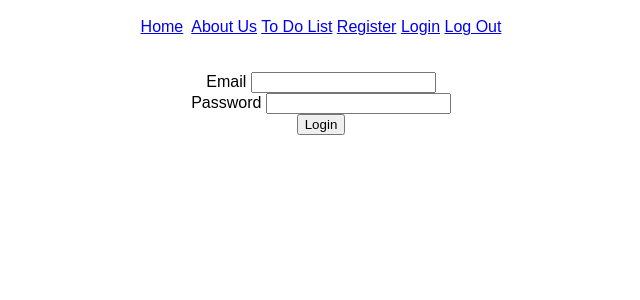
After one commit to Richard-Immergluck/blog-pennythoughts, a Flask app: page /login in a window 1280 px wide. The commit adds this page. Shown: the top 300 px of the page, without its empty margins (319-959 px from the left). Run offline with Flask 2, Linux system fonts and the light colour scheme.

Commit message:
Login functionality added and layout updated. Working

```diff
--- a/pennythoughts/forms.py
+++ b/pennythoughts/forms.py
@@ -10,3 +10,8 @@ class RegistrationForm(FlaskForm):
     password = PasswordField('Password',validators = [DataRequired()])
     confirm_password = PasswordField('Confirm Password', validators = [DataRequired(), EqualTo('password')])
     submit = SubmitField('Register')
+
+class LoginForm(FlaskForm):
+    email = StringField('Email', validators=[DataRequired(), Email()])
+    password = PasswordField('Password', validators=[DataRequired()])
+    submit = SubmitField('Login')
--- a/pennythoughts/routes.py
+++ b/pennythoughts/routes.py
@@ -1,7 +1,8 @@
 from pennythoughts import app, db
 from pennythoughts.models import User, Post, Todolist
-from pennythoughts.forms import RegistrationForm
+from pennythoughts.forms import RegistrationForm, LoginForm
 from flask import render_template, url_for, request, redirect, flash
+from flask_login import login_user, logout_user
 
 
 @app.route('/')
@@ -33,6 +34,21 @@ def register():
 @app.route('/thankyou')
 def thankyou():
     return render_template('thankyou.html', title='thank you')
+
+@app.route("/login", methods=['GET', 'POST'])
+def login():
+    form = LoginForm()
+    if request.method == 'POST':
+        user = User.query.filter_by(email=form.email.data).first()
+        if user is not None and user.verify_password(form.password.data):
+            login_user(user)
+        return redirect(url_for('home'))
+    return render_template('login.html', title='Login', form=form)
+
+@app.route("/logout")
+def logout():
+    logout_user()
+    return redirect(url_for('home'))
 
 @app.route('/todolist', methods=['POST','GET'])
 def todolist():
--- a/pennythoughts/templates/layout.html
+++ b/pennythoughts/templates/layout.html
@@ -8,10 +8,14 @@
         {% endblock %}
     </head>
         <body>
+            <br>
         <div id="header">
             <a href="{{ url_for('home') }}" class="header">Home</a>&nbsp
             <a href="{{ url_for('about') }}" class="header">About Us</a>
             <a href="{{ url_for('todolist') }}" class="header">To Do List</a>
+            <a href="{{ url_for('register') }}" class="header">Register</a>
+            <a href="{{ url_for('login') }}" class="header">Login</a>
+            <a href="{{ url_for('todolist') }}" class="header">Log Out</a>
         </div>
         {% block body %}
         {% endblock %}
--- /dev/null
+++ b/pennythoughts/templates/login.html
@@ -0,0 +1,18 @@
+{% extends "layout.html" %}
+
+{% block head %}
+{% endblock %}
+
+{% block body %}
+<br>
+<form method="POST" action="">
+    {{ form.csrf_token }}
+    <br>
+    {{ form.email.label }} {{ form.email }}
+    <br>
+    {{ form.password.label }} {{ form.password }}
+    <br>
+    <input type="submit" value="Login">
+</form>
+
+{% endblock %}
```
